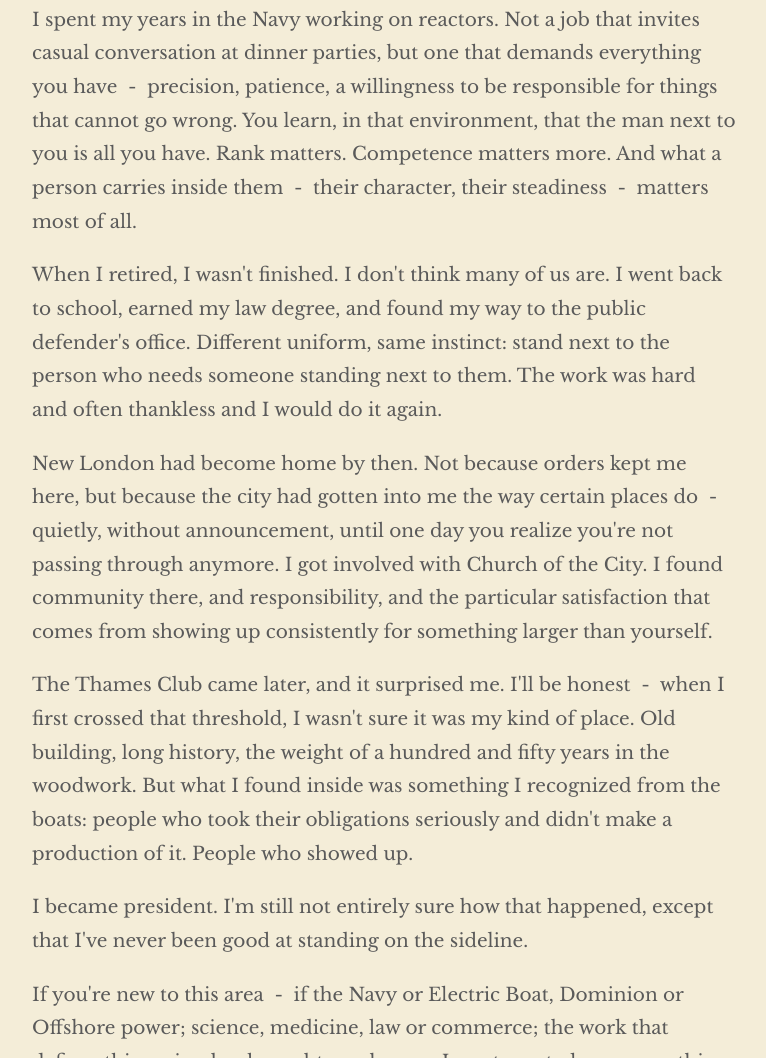
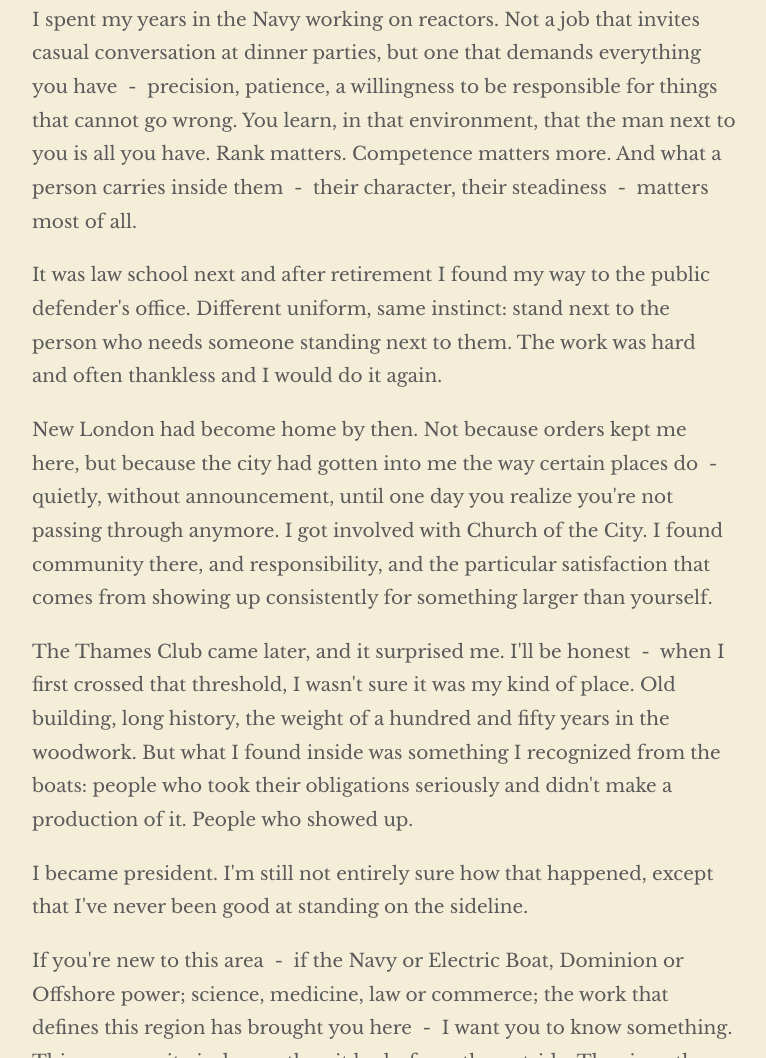
Before and after one commit to Blipscan/ThamesClub-Website, a website: page above-and-below-issue-001.html in a window 1280 px wide. Shown: the part 1201-2259 px from the top of the page, without its empty margins (256-1022 px from the left). Drawn offline with nearby package versions, Linux system fonts and the light colour scheme.

Commit message:
Update Ramon quote in president's letter

```diff
--- a/above-and-below-issue-001.html
+++ b/above-and-below-issue-001.html
@@ -211,10 +211,7 @@
 									  character, their steadiness&nbsp; -&nbsp; matters most
 									  of all.</p>
 									  <p class="font-claude-response-body break-words whitespace-normal leading-[1.7]">
-									  When I retired, I wasn't finished. I don't
-									  think many of us are. I went back to
-									  school, earned my law degree, and found my
-									  way to the public defender's office.
+									  It was law school next and after retirement I found my way to the public defender's office.
 									  Different uniform, same instinct: stand
 									  next to the person who needs someone
 									  standing next to them. The work was hard
```
